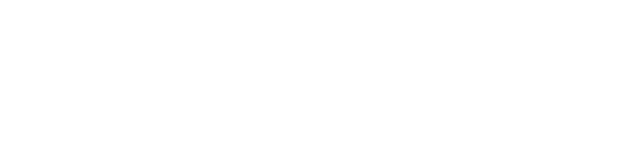
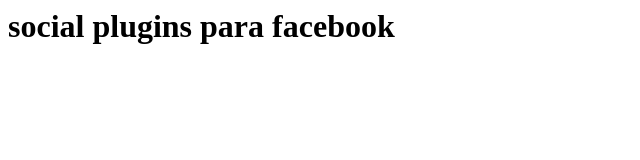
Before and after one commit to sandrav/sandrav.github.io, a plain HTML site: page index.html in a window 1280 px wide. Shown: the whole page, without its empty margins (0-640 px from the left). Drawn offline with Linux system fonts and the light colour scheme.

Commit message:
titulo h1

```diff
--- a/index.html
+++ b/index.html
@@ -1,5 +1,5 @@
 <html>
-
+<h1>social plugins para facebook</h1>
 <div id="fb-root"></div>
 <script>(function(d, s, id) {
   var js, fjs = d.getElementsByTagName(s)[0];
```
